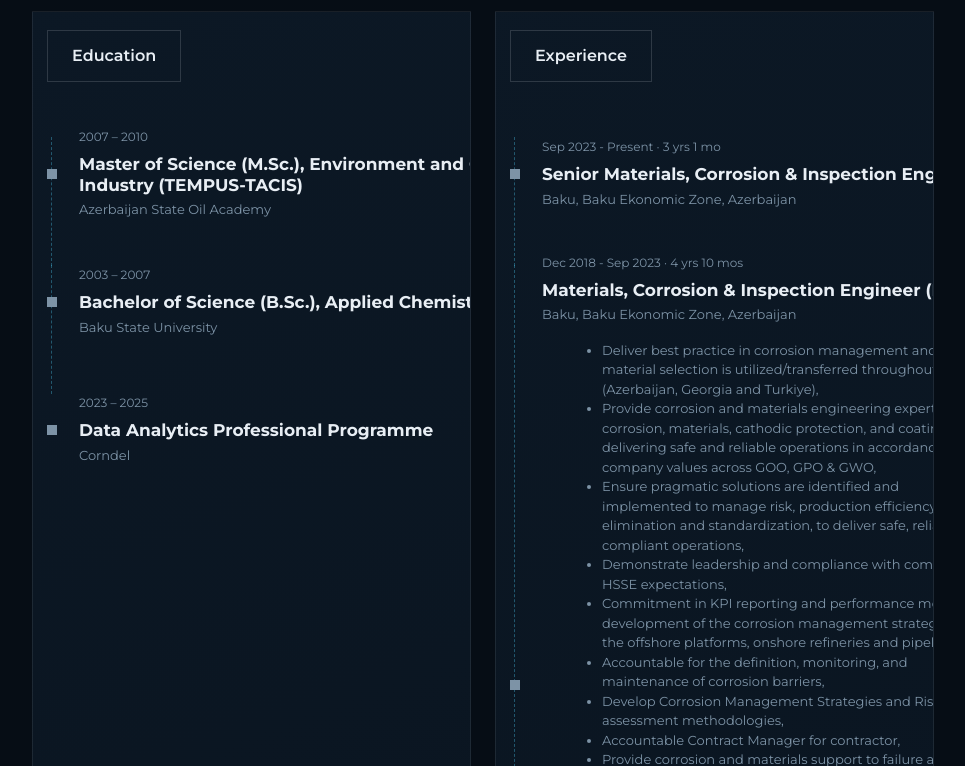
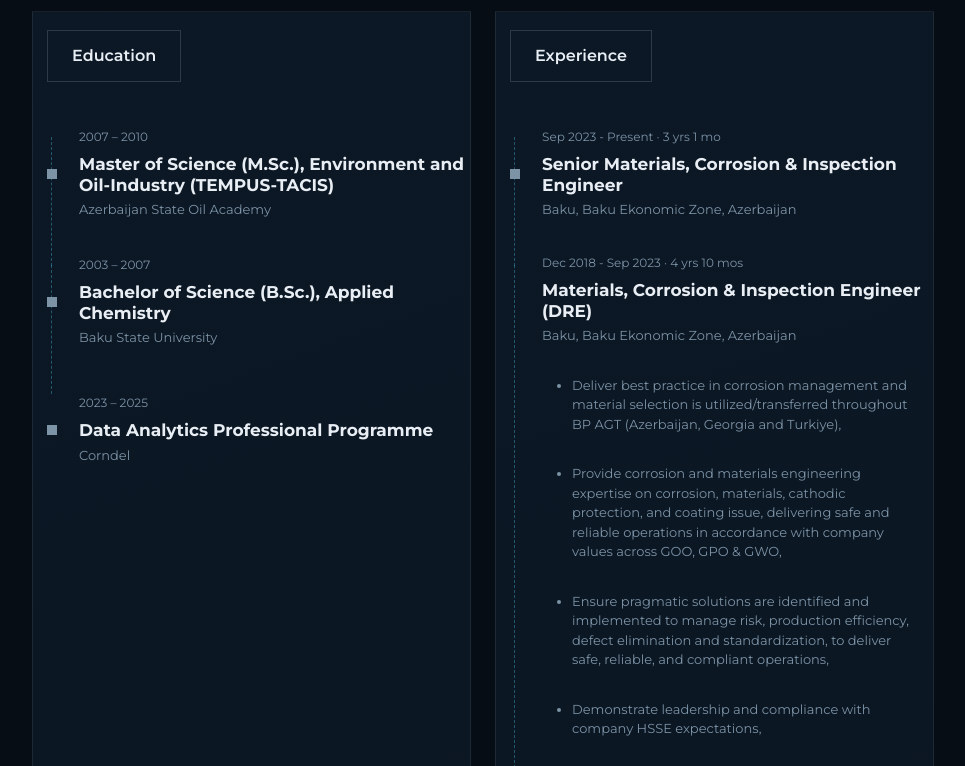
Before and after one commit to rustem-abasov/portfolio, a plain HTML site: page index.html in a window 1280 px wide. Shown: the part 2040-2806 px from the top of the page, without its empty margins (312-1277 px from the left). Drawn offline with nearby package versions, Linux system fonts and the light colour scheme.

Commit message:
experience content cahnged

```diff
--- a/css/style.css
+++ b/css/style.css
@@ -583,7 +583,13 @@ main {
   z-index: 1;
 }
 .resume-entry-content {
-  min-width: 450px;
+  min-width: 400px;
+
+}
+
+.resume-entry-content ul {
+  padding-left: 0;
+
 }
 .resume-date {
   display: block;
@@ -598,10 +604,12 @@ main {
   line-height: 1.25;
 }
 .resume-entry li {
-  margin-left: 20px;
+  margin: 30px;
   color: var(--muted);
   font-size: 13px;
 }
+
+
 .resume-entry p {
   margin: 0;
   color: var(--muted);
```
